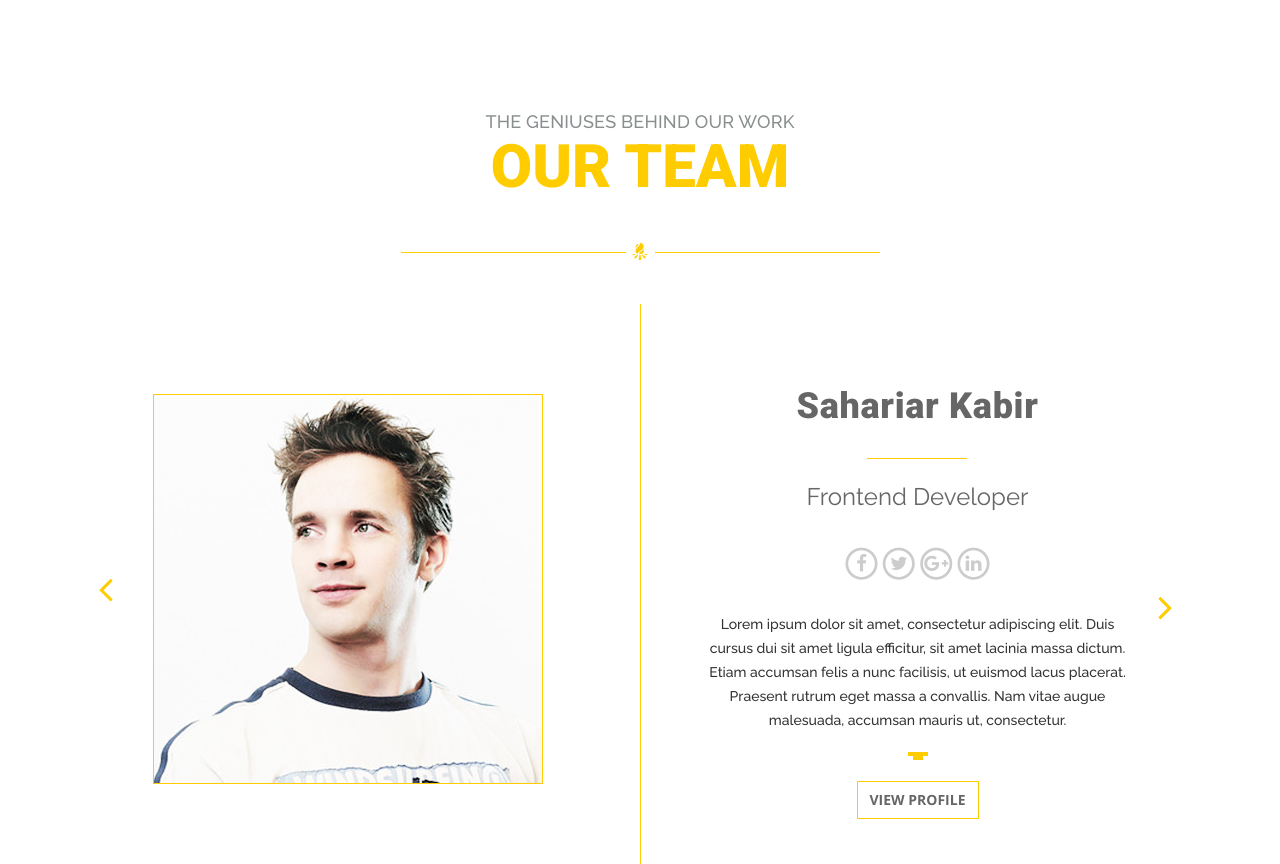
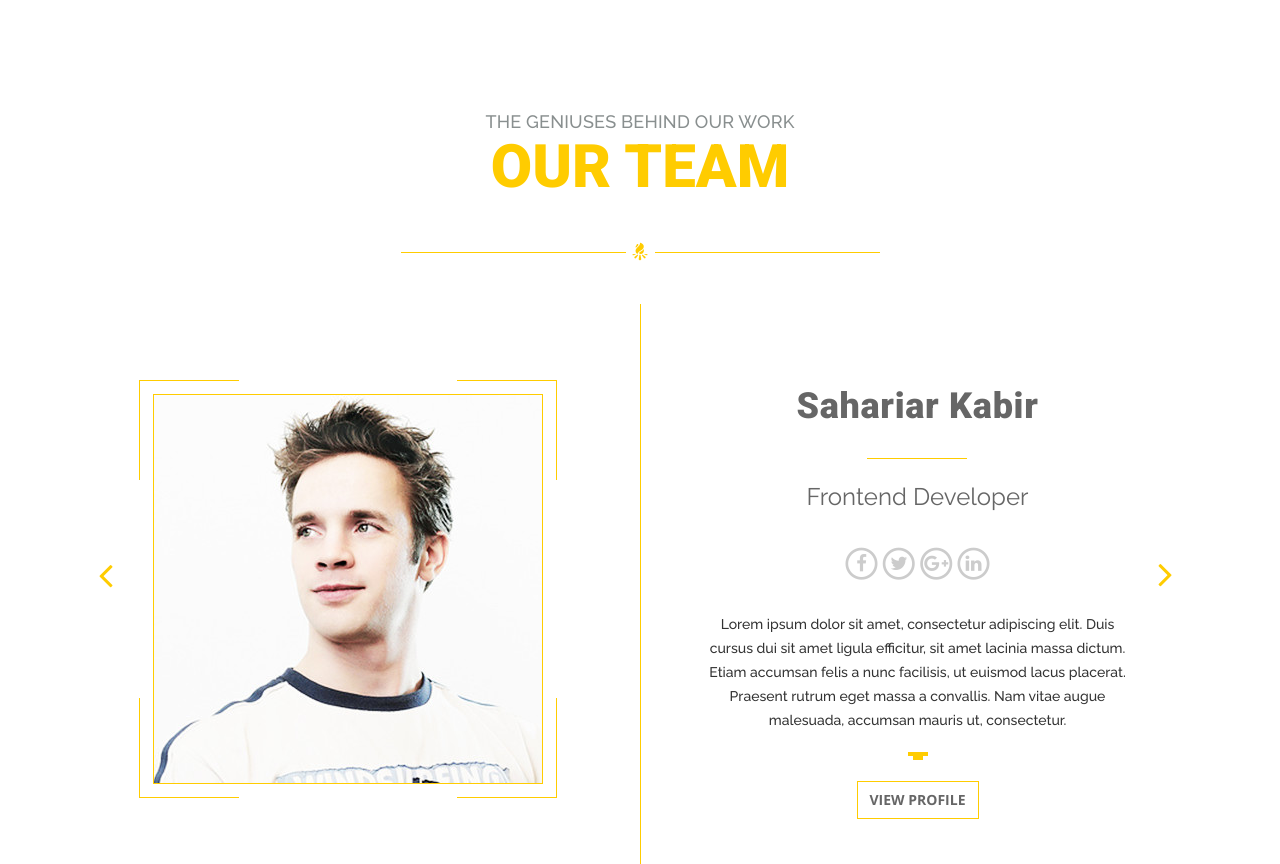
Before and after one commit to IgorSavchenko/Our-Team, a plain HTML site: page index.html in a window 1280 px wide. Shown: the top 864 px of the page. Drawn offline with nearby package versions, Linux system fonts and the light colour scheme.

Commit message:
Decorative lines added around the photo in Slider section.

```diff
--- a/assets/scss/sections/slider.scss
+++ b/assets/scss/sections/slider.scss
@@ -19,10 +19,9 @@
 
   &__arrow {
     position: absolute;
-    top: 50%;
+    top: 180px;
     transform: translateY(-50%);
     font-size: 40px;
-    // color: $c-yellow;
 
       & a {
         @include link-styles-reset($c-yellow);
@@ -42,6 +41,38 @@
     max-width: 100%;
     height: 100%;
     object-fit: cover;
+  }
+
+  &__line {
+    position: absolute;
+    display: block;
+    background: $c-yellow;
+
+      &--horizontal {
+        width: 100px;
+        height: 1px;
+      }
+
+      &--vertical {
+        width: 1px;
+        height: 100px;
+      }
+
+      &--top {
+        top: -15px;
+      }
+
+      &--bottom {
+        bottom: -15px;
+      }
+
+      &--left {
+        left: -15px;
+      }
+
+      &--right {
+        right: -15px;
+      }
   }
 
   &__decoration {
@@ -146,6 +177,10 @@
     border: 1px solid $c-yellow;
     font-family: 'Open Sans', sans-serif;
     text-transform: uppercase;
+
+      &:hover {
+        background: $c-yellow;
+      }
   }
 }
 
--- a/index.html
+++ b/index.html
@@ -32,10 +32,19 @@
     <!-- slider -->
     <div class="slider">
       <div class="slider__photo">
-        <img class="slider__image" src="assets/img/avatar-kabir.jpg" alt="avatar">
         <div class="slider__arrow slider__arrow--left">
           <a href="#"><i class="fa fa-angle-left" aria-hidden="true"></i></i></a>
         </div>
+        <img class="slider__image" src="assets/img/avatar-kabir.jpg" alt="avatar">
+        <!-- 8 decorative elements around photo area -->
+        <span class="slider__line slider__line--horizontal slider__line--bottom slider__line--left"></span>
+        <span class="slider__line slider__line--horizontal slider__line--bottom slider__line--right"></span>
+        <span class="slider__line slider__line--horizontal slider__line--top slider__line--left"></span>
+        <span class="slider__line slider__line--horizontal slider__line--top slider__line--right"></span>
+        <span class="slider__line slider__line--vertical slider__line--bottom slider__line--left"></span>
+        <span class="slider__line slider__line--vertical slider__line--bottom slider__line--right"></span>
+        <span class="slider__line slider__line--vertical slider__line--top slider__line--left"></span>
+        <span class="slider__line slider__line--vertical slider__line--top slider__line--right"></span>
       </div>
       <span class="slider__decoration">decorative element</span>
       <div class="slider__info">
```
Also changed, not shown: assets/css/main.css, 1 other file.
